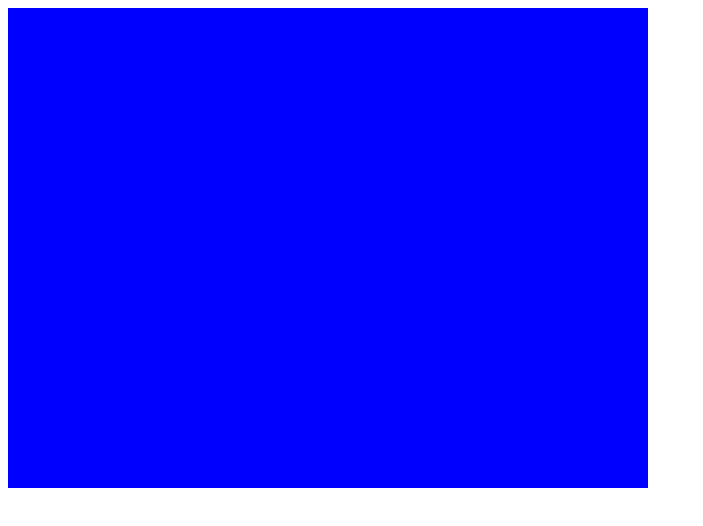
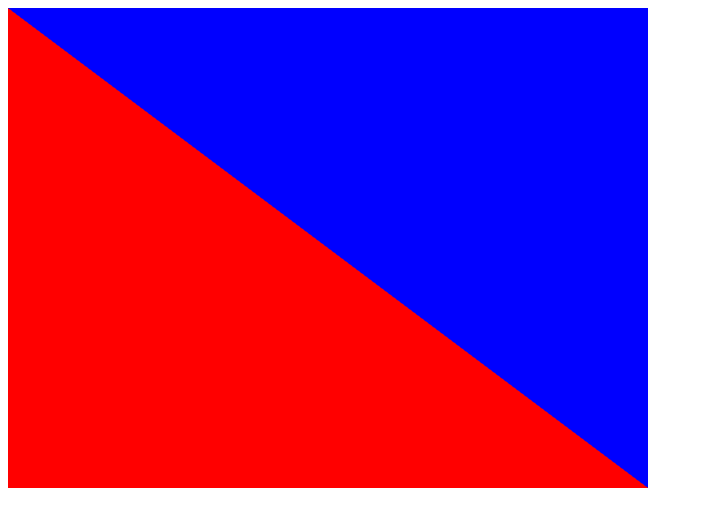
Before and after one commit to markmckenna/gl-tutorial, a plain HTML site: page index.html in a window 1280 px wide. Shown: the whole page, without its empty margins (0-703 px from the left). Drawn offline with Linux system fonts and the light colour scheme.

Commit message:
Add simplest reasonable shader code

```diff
--- a/index.html
+++ b/index.html
@@ -4,12 +4,86 @@
   </body>
 
   <script type="text/javascript">
+    const vertexShader = `
+      attribute vec4 position; // each vertex accepts a 4-part position (3rd and 4th are 0; 4th is ignored)
+
+      void main() { // for each provided vertex...
+        gl_Position = position; // take the position as given above, unchanged
+        // the camera sees orthogonally from -1 to 1 in three axes
+      }
+    `
+
+    const fragmentShader = `
+      void main() { // for each rendered fragment
+        gl_FragColor = vec4(1.0, 0.0, 0.0, 1.0); // its colour should be opaque red
+      }
+    `
+
+    const triangle = [ // each pair of numbers defines one vertex
+      -1, -1, // lower left
+      -1,  1, // upper left
+       1, -1, // lower right
+    ]
+
+    // compile a shader from source
+    function compileShader(gl, type, source) {
+      const out = gl.createShader(type)
+
+      gl.shaderSource(out, source)
+      gl.compileShader(out)
+
+      if (!gl.getShaderParameter(out, gl.COMPILE_STATUS))
+        throw 'Failed to compile shader: ' + gl.getShaderInfoLog(out)
+
+      return out;
+    }
+
+    // perform a draw operation
     function run() {
       const canvas = document.getElementById('hello-world')
       const gl = canvas.getContext('webgl') || canvas.getContext('experimental-webgl')
 
-      gl.clearColor(0, 0, 1, 1)
-      gl.clear(gl.COLOR_BUFFER_BIT)
+      const program = gl.createProgram()
+      gl.attachShader(program, compileShader(gl, gl.VERTEX_SHADER, vertexShader))
+      gl.attachShader(program, compileShader(gl, gl.FRAGMENT_SHADER, fragmentShader))
+      gl.linkProgram(program)
+
+      if (!gl.getProgramParameter(program, gl.LINK_STATUS))
+        throw 'Shader program error: ' + gl.getProgramInfoLog(program)
+
+      const positionAttribute = gl.getAttribLocation(program, 'position') // address of 'position' attribute declared in vertex shader
+
+      gl.clearColor(0, 0, 1, 1) // STATE: set the 'clear color' to opaque blue
+
+      gl.useProgram(program) // STATE: the above program should be used to paint when performing draw operations
+
+      // Roughly speaking, the operations above are one-time use, while the operations below are per-frame; but YMMV
+
+      const vertexBuffer = gl.createBuffer()
+      gl.bindBuffer(gl.ARRAY_BUFFER, vertexBuffer) // STATE: [vertexBuffer] is now bound to ARRAY_BUFFER
+      gl.bufferData(gl.ARRAY_BUFFER, new Float32Array(triangle), gl.STATIC_DRAW) // DATA: copy [triangle] as floats into current ARRAY_BUFFER binding; strong cache
+
+      gl.vertexAttribPointer( // STATE: make what's in ARRAY_BUFFER available to the shader as vertex data
+          positionAttribute, // the address of the attribute being bound ('position' in vertex shader)
+          2, // how many numbers to read for each vertex
+          gl.FLOAT, // the data type of each vertex coordinate
+          false, // ignored
+          0, // 'stride' to use for walking between vertices; 0 - sentinel meaning 'maximally dense'
+          0 // byte offset to start reading at
+      )
+
+      gl.bindBuffer(gl.ARRAY_BUFFER, null) // STATE: unbind ARRAY_BUFFER; we're done with it now
+
+      gl.clear(gl.COLOR_BUFFER_BIT) // ACTION: clear the color buffer (to the clear color set above)
+
+      gl.enableVertexAttribArray(positionAttribute) // STATE: activate the position attribute for drawing (enumerate buffer data through it)
+      gl.drawArrays( // ACTION: paint to the screen (using )
+          gl.TRIANGLES, // drawing mode: each set of 3 vertices in the array is a triangle
+          0, // the vertex (not byte or coordinate) to start drawing with
+          3 // how many vertices to draw in total
+      )
+
+      gl.disableVertexAttribArray(positionAttribute) // STATE: deactivate the position attribute for drawing
     }
   </script>
 </html>
```
